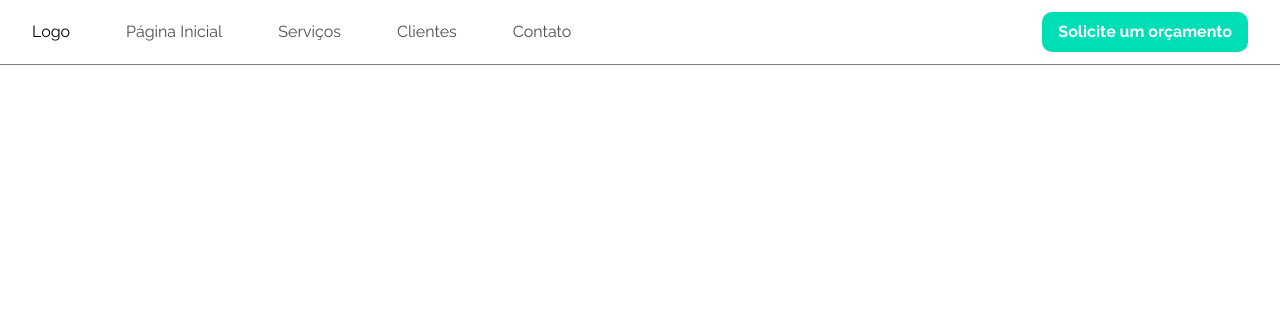
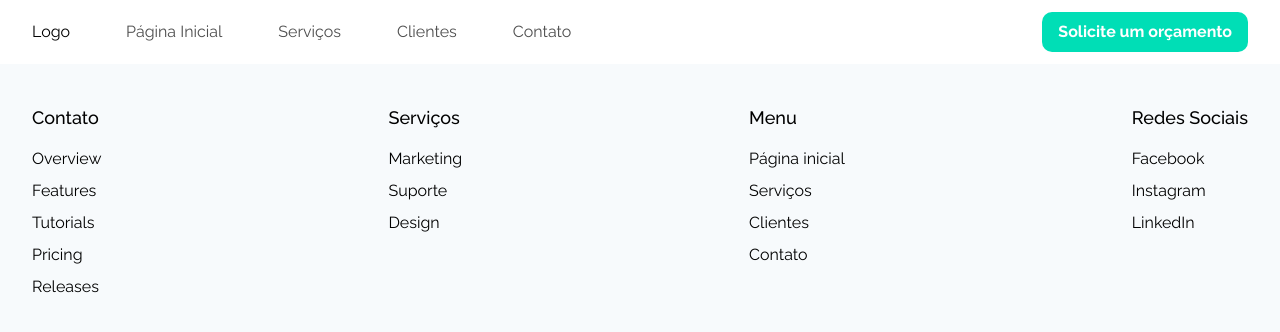
Before and after one commit to guga0712/old-website-up, a Next.js app: page / in a window 1280 px wide. Shown: the top 332 px of the page. Built offline with nearby package versions, Linux system fonts and the light colour scheme.

Commit message:
added footer

```diff
--- /dev/null
+++ b/src/components/Footer/index.tsx
@@ -0,0 +1,65 @@
+import { ReactNode } from 'react';
+
+import {
+    Box,
+    Container,
+    Link,
+    SimpleGrid,
+    Stack,
+    Text,
+    Flex,
+    useColorModeValue,
+} from '@chakra-ui/react';
+
+const ListHeader = ({ children }: { children: ReactNode }) => {
+    return (
+        <Text fontWeight={'500'} fontSize={'lg'} mb={2}>
+            {children}
+        </Text>
+    );
+};
+
+export default function Footer() {
+    return (
+        <Box
+            bg={{ base: 'black', md: 'gray.50' }}
+            color={{ base: 'white', md: 'black' }}>
+            <Container as={Stack} maxW='100%' py={10} margin='0' px={{ base: '4', md: '8' }} >
+                <Flex
+                    w="100%"
+                    justifyContent='space-between'
+                    flexDirection={{ base: 'column', md: 'row' }}
+                    gap={{ base: '10', md: '0' }}
+                >
+                    <Stack align={'flex-start'}>
+                        <ListHeader>Contato</ListHeader>
+                        <Link href={'#'}>Overview</Link>
+                        <Link href={'#'}>Features</Link>
+                        <Link href={'#'}>Tutorials</Link>
+                        <Link href={'#'}>Pricing</Link>
+                        <Link href={'#'}>Releases</Link>
+                    </Stack>
+                    <Stack align={'flex-start'}>
+                        <ListHeader>Serviços</ListHeader>
+                        <Text>Marketing</Text>
+                        <Text>Suporte</Text>
+                        <Text>Design</Text>
+                    </Stack>
+                    <Stack align={'flex-start'}>
+                        <ListHeader>Menu</ListHeader>
+                        <Link href={'#'}>Página inicial</Link>
+                        <Link href={'#'}>Serviços</Link>
+                        <Link href={'#'}>Clientes</Link>
+                        <Link href={'#'}>Contato</Link>
+                    </Stack>
+                    <Stack align={'flex-start'}>
+                        <ListHeader>Redes Sociais</ListHeader>
+                        <Link href={'#'}>Facebook</Link>
+                        <Link href={'#'}>Instagram</Link>
+                        <Link href={'#'}>LinkedIn</Link>
+                    </Stack>
+                </Flex>
+            </Container>
+        </Box>
+    );
+}
--- a/src/components/MainMenu/index.tsx
+++ b/src/components/MainMenu/index.tsx
@@ -45,7 +45,7 @@ export default function MainMenu() {
 
     return (
         <>
-            <Box bg='white' px={{ base: '4', md: '8' }} borderBottom='1px solid gray'>
+            <Box bg='white' px={{ base: '4', md: '8' }}>
                 <Flex h={16} alignItems={'center'} justifyContent={{ base: 'space-between' }}>
                     <HStack spacing={{ lg: '14', md: '4' }} alignItems={'center'}>
                         <Box>Logo</Box>
--- a/src/pages/index.tsx
+++ b/src/pages/index.tsx
@@ -1,7 +1,11 @@
+import Footer from "../components/Footer";
 import MainMenu from "../components/MainMenu";
 
 export default function Home() {
   return (
-    <MainMenu />
+    <>
+      <MainMenu />
+      <Footer />
+    </>
   )
 }
```
Also changed, not shown: public/Artboard 1.png (added), public/Artboard 2.png (added).
